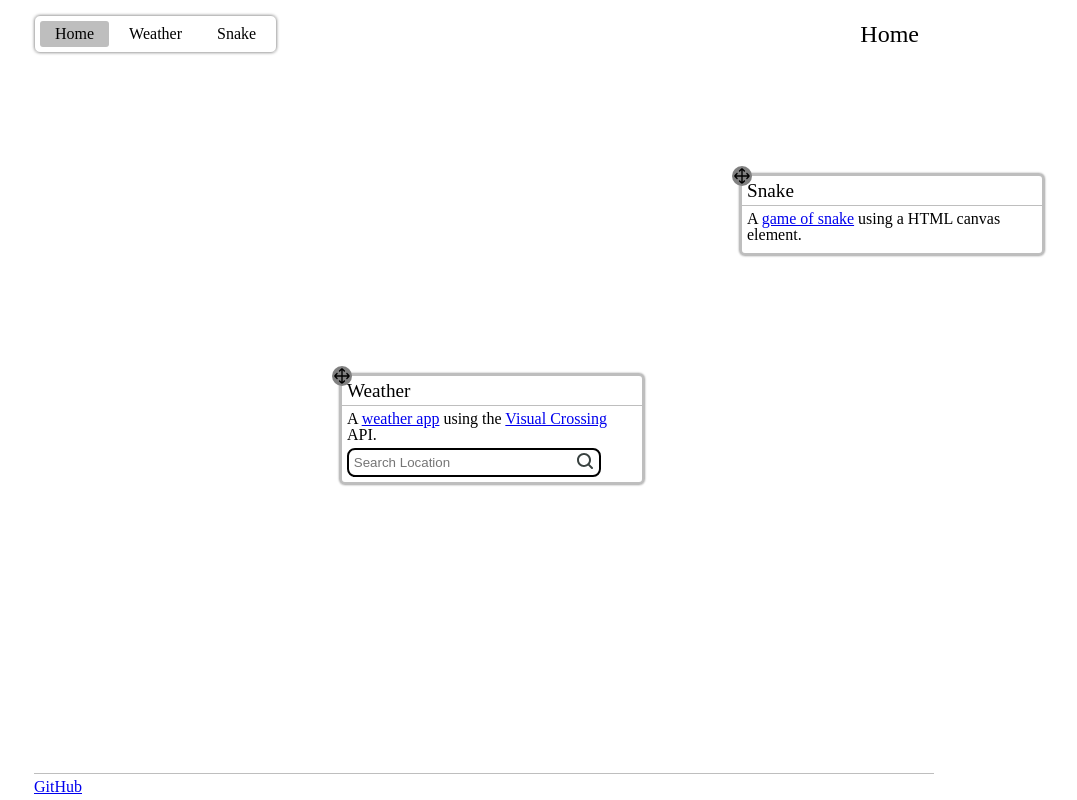
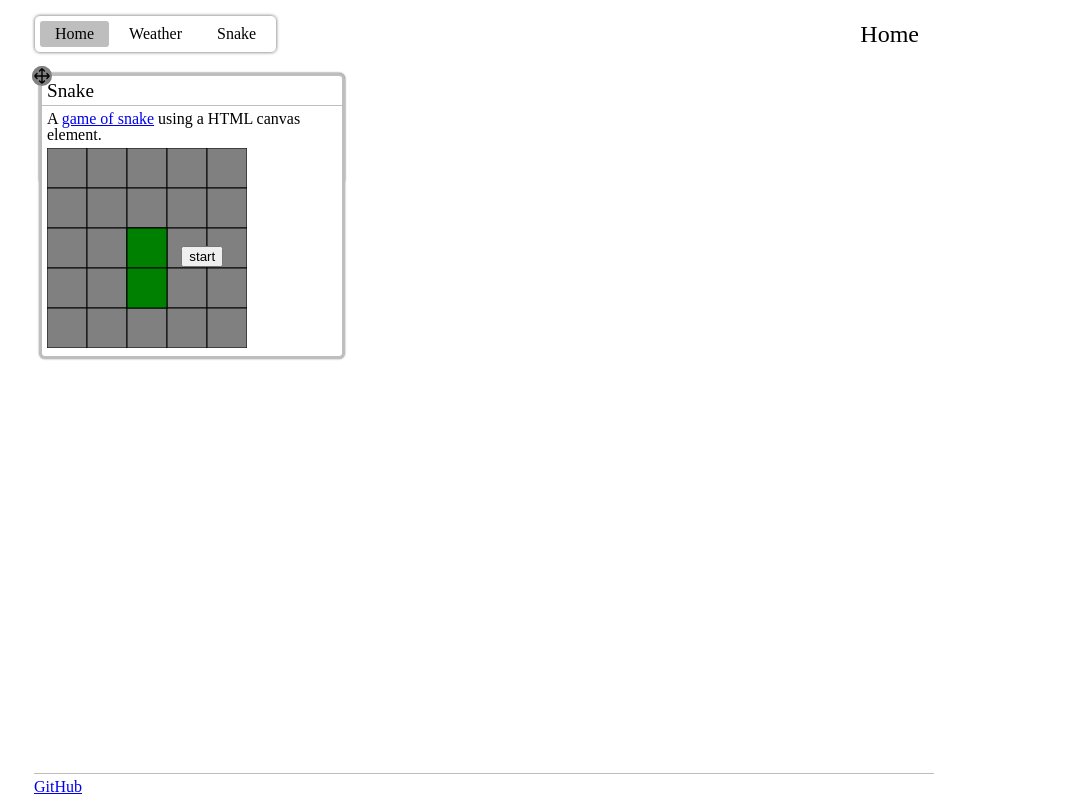
Before and after one commit to Imad-C/imads-demos, a SvelteKit app: page / in a window 1280 px wide. Shown: the whole page, without its empty margins (156-1233 px from the left). Built offline with nearby package versions, Linux system fonts and the light colour scheme.

Commit message:
WIP Snake demo in card

```diff
--- a/src/components/Card.svelte
+++ b/src/components/Card.svelte
@@ -66,6 +66,7 @@
 		border-radius: var(--border-radius-medium);
 		box-shadow: 0 0 2px rgba(0, 0, 0, 0.4);
 		min-width: 300px;
+		background: white;
 	}
 
 	.container > * {
--- a/src/lib/snake.ts
+++ b/src/lib/snake.ts
@@ -120,18 +120,22 @@ class Snake {
 	board: Board;
 	direction: Direction = { x: 0, y: -1 };
 	directionChanged: boolean = false; // needed to prevent two direction changes in single 'tick'
-	body: Coordinate[] = [
-		new Coordinate(5, 5),
-		new Coordinate(5, 6),
-		new Coordinate(5, 7),
-		new Coordinate(5, 8),
-		new Coordinate(5, 9)
-	];
-	head: Coordinate = this.body[0];
+	body!: Coordinate[]; // assigned by initSnake in constructor
+	head!: Coordinate; // assigned by initSnake in constructor
 	alive: boolean = true;
 
 	constructor(board: Board) {
 		this.board = board;
+		this.initSnake();
+	}
+
+	private initSnake(): void {
+		const boardCenter = Math.floor(this.board.gridSquares / 2);
+		this.body = [
+			new Coordinate(boardCenter, boardCenter),
+			new Coordinate(boardCenter, boardCenter + 1)
+		];
+		this.head = this.body[0];
 	}
 
 	private checkWallCollision(): void {
--- a/src/routes/+page.svelte
+++ b/src/routes/+page.svelte
@@ -2,6 +2,7 @@
 	import { goto } from '$app/navigation';
 	import Card from '$components/Card.svelte';
 	import Search from '$components/Search.svelte';
+	import Snake from './snake/Snake.svelte';
 
 	let weatherSearchValue = '';
 
@@ -11,7 +12,7 @@
 </script>
 
 <div class="container">
-	<Card title="Weather" top="300px" left="300px">
+	<Card title="Weather" top="0" left="0">
 		{#snippet content()}
 			<p class="card-text">
 				A <a href="/weather">weather app</a> using the
@@ -21,21 +22,19 @@
 		{/snippet}
 	</Card>
 
-	<Card title="Snake" top="100px" left="700px">
+	<Card title="Snake" top="0" left="0">
 		{#snippet content()}
 			<p class="card-text">
 				A <a href="/snake">game of snake</a> using a HTML canvas element.
 			</p>
+
+			<Snake gridSquares={5} canvasWidth={200} canvasHeight={200} />
 		{/snippet}
 	</Card>
 </div>
 
 <style>
 	.container {
-		/* display: flex;
-		flex-direction: column;
-		align-items: flex-start;
-		gap: var(--spacing-medium); */
 		position: relative;
 	}
 
--- /dev/null
+++ b/src/routes/snake/Snake.svelte
@@ -0,0 +1,77 @@
+<script lang="ts">
+	import { onMount, onDestroy } from 'svelte';
+	import type { Direction } from '$lib/snake';
+	import { Game } from '$lib/snake';
+
+	let {
+		gridSquares = 11,
+		canvasWidth = 500,
+		canvasHeight = 500
+	}: { gridSquares?: number; canvasWidth?: number; canvasHeight?: number } = $props();
+
+	let game: Game | null = $state(null);
+	let canvas: HTMLCanvasElement | null = $state(null);
+
+	onMount(() => {
+		game = new Game(canvas!, gridSquares);
+		const unmountKeyPress = mountKeyPress();
+
+		onDestroy(() => {
+			unmountKeyPress();
+		});
+	});
+
+	function handleChangeDirection(direction: Direction) {
+		game!.snake.updateDirection(direction);
+	}
+
+	function mountKeyPress() {
+		const handleKeyDown = (event: KeyboardEvent) => {
+			switch (event.key) {
+				case 'ArrowUp':
+				case 'w':
+					handleChangeDirection({ x: 0, y: -1 });
+					break;
+				case 'ArrowRight':
+				case 'd':
+					handleChangeDirection({ x: 1, y: 0 });
+					break;
+				case 'ArrowDown':
+				case 's':
+					handleChangeDirection({ x: 0, y: 1 });
+					break;
+				case 'ArrowLeft':
+				case 'a':
+					handleChangeDirection({ x: -1, y: 0 });
+					break;
+			}
+		};
+
+		window.addEventListener('keydown', handleKeyDown);
+
+		return () => {
+			window.removeEventListener('keydown', handleKeyDown);
+		};
+	}
+</script>
+
+<div class="snake-container">
+	{#if game}
+		<button onclick={() => game!.run()} class="start-button">start</button>
+	{:else}
+		<p>Loading...</p>
+	{/if}
+	<canvas width={canvasWidth} height={canvasHeight} bind:this={canvas}></canvas>
+</div>
+
+<style>
+	.snake-container {
+		position: relative;
+	}
+
+	.start-button {
+		position: absolute;
+		left: 46.3%;
+		top: 48%;
+	}
+</style>
```
Also changed, not shown: src/routes/snake/+page.svelte (+3 -74 lines), 1 other file (tests, documents, lock files or other folders).
